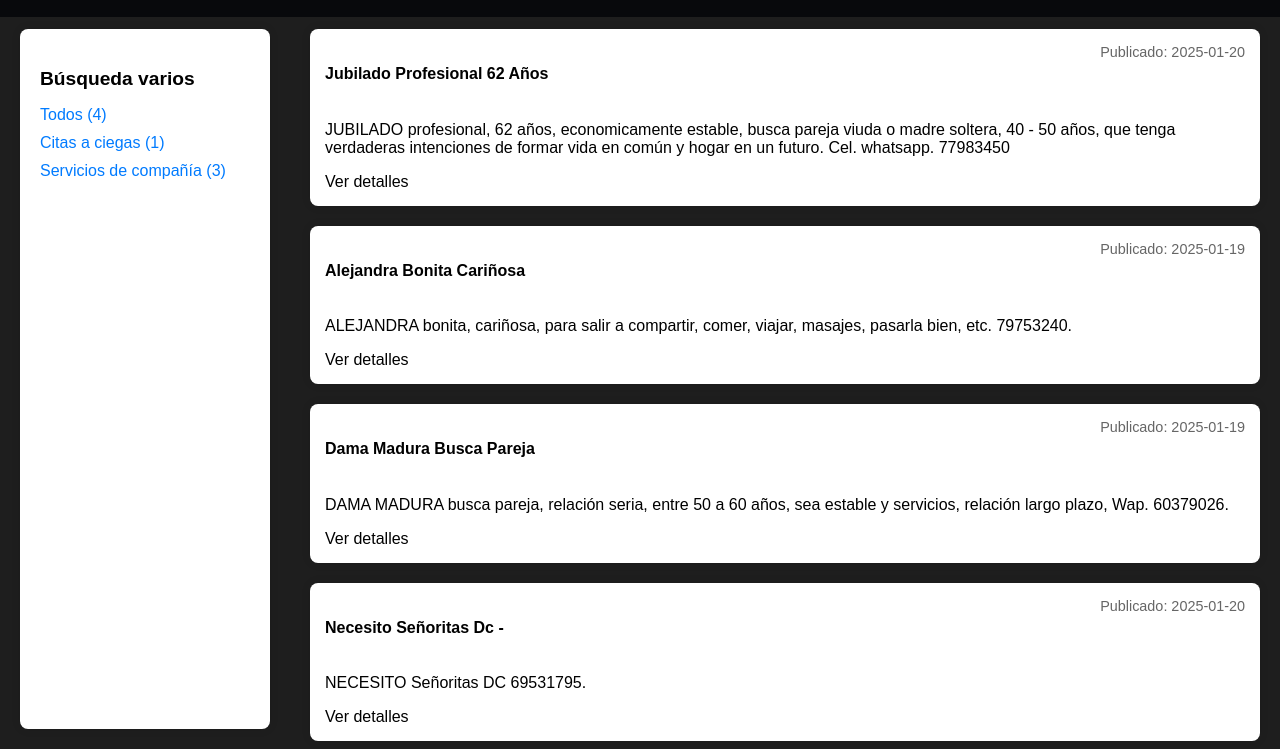
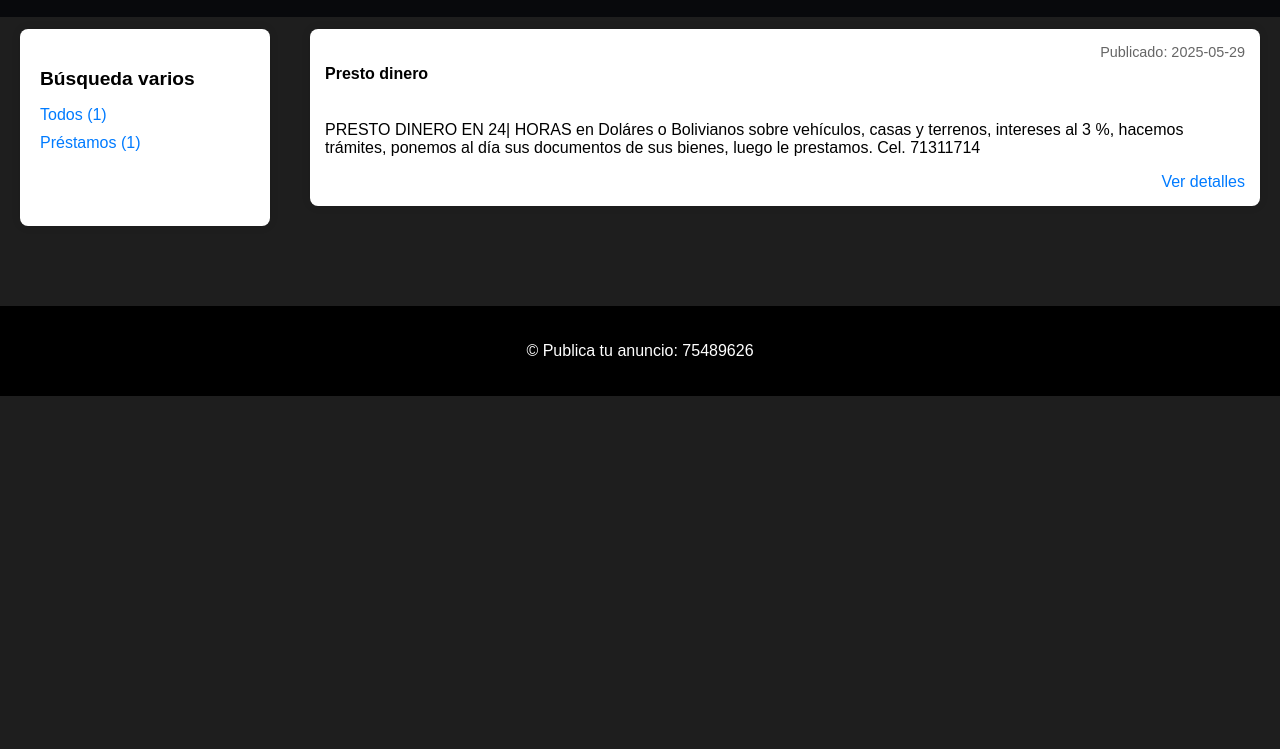
Before and after one commit to gunnartropic/tiendavillatunari, a plain HTML site: page todoloquebuscas/varios/varios.html in a window 1280 px wide. Shown: the part 51-800 px from the top of the page. Drawn offline with Linux system fonts and the light colour scheme.

Commit message:
Actualización de anuncios y tipos desde la base de datos

```diff
--- a/todoloquebuscas/varios/trab.js
+++ b/todoloquebuscas/varios/trab.js
@@ -6,10 +6,8 @@ document.addEventListener('DOMContentLoaded', () => {
     const allJobs = document.querySelectorAll('.job').length;
     document.getElementById('all-count').textContent = `(${allJobs})`;
      // aquí se agregan los nuevos tipos
-const Citas_a_ciegasJobs = document.querySelectorAll('.job.Citas_a_ciegas').length;
-document.getElementById('Citas_a_ciegas-count').textContent = `(${Citas_a_ciegasJobs})`;
-const Servicios_de_compañíaJobs = document.querySelectorAll('.job.Servicios_de_compañía').length;
-document.getElementById('Servicios_de_compañía-count').textContent = `(${Servicios_de_compañíaJobs})`;
+const PréstamosJobs = document.querySelectorAll('.job.Préstamos').length;
+document.getElementById('Préstamos-count').textContent = `(${PréstamosJobs})`;
 // fin de los nuevos tipos
   }
 
--- a/todoloquebuscas/varios/varios.html
+++ b/todoloquebuscas/varios/varios.html
@@ -30,8 +30,7 @@
                 <ul>
                     <li><a href="#" onclick="filterJobs('all')">Todos <span id="all-count"></span></a></li>
                       <!-- inicio de filtros -->
-<li><a href="#" onclick="filterJobs('Citas_a_ciegas')">Citas a ciegas <span id="Citas_a_ciegas-count"></span></a></li>
-<li><a href="#" onclick="filterJobs('Servicios_de_compañía')">Servicios de compañía <span id="Servicios_de_compañía-count"></span></a></li>
+<li><a href="#" onclick="filterJobs('Préstamos')">Préstamos <span id="Préstamos-count"></span></a></li>
 <!-- fin de filtros -->
                 </ul>
             </div>
@@ -39,40 +38,15 @@
         <div class="content">
               <!-- aquí deben introducirse los anuncios -->
 
-            <div class="job Citas_a_ciegas">
+            <div class="job Préstamos">
             <div class="job-header">
-            <h4>Jubilado Profesional 62 Años</h4>
-            <span class="job-date">Publicado: 2025-01-20</span>
+            <h4>Presto dinero</h4>
+            <span class="job-date">Publicado: 2025-05-29</span>
             </div>
-            <p>JUBILADO profesional, 62 años, economicamente estable, busca pareja viuda o madre soltera, 40 - 50 años, que tenga verdaderas intenciones de formar vida en común y hogar en un futuro. Cel. whatsapp. 77983450</p>
-            <a href="" class="job-details">Ver detalles</a>
+            <p>PRESTO DINERO EN 24| HORAS en Doláres o Bolivianos sobre vehículos, casas y terrenos, intereses al 3 %, hacemos trámites, ponemos al día sus documentos de sus bienes, luego le prestamos. Cel. 71311714</p>
+            <div class="job-link">
+            <a href="https://clasificados.eldeber.com.bo/te-aviso?page=1" class="job-details">Ver detalles</a>
             </div>
-
-            <div class="job Servicios_de_compañía">
-            <div class="job-header">
-            <h4>Alejandra Bonita Cariñosa </h4>
-            <span class="job-date">Publicado: 2025-01-19</span>
-            </div>
-            <p>ALEJANDRA bonita, cariñosa, para salir a compartir, comer, viajar, masajes, pasarla bien, etc. 79753240.</p>
-            <a href="" class="job-details">Ver detalles</a>
-            </div>
-
-            <div class="job Servicios_de_compañía">
-            <div class="job-header">
-            <h4>Dama Madura Busca Pareja</h4>
-            <span class="job-date">Publicado: 2025-01-19</span>
-            </div>
-            <p>DAMA MADURA busca pareja, relación seria, entre 50 a 60 años, sea estable y servicios, relación largo plazo, Wap. 60379026.</p>
-            <a href="" class="job-details">Ver detalles</a>
-            </div>
-
-            <div class="job Servicios_de_compañía">
-            <div class="job-header">
-            <h4>Necesito Señoritas Dc -</h4>
-            <span class="job-date">Publicado: 2025-01-20</span>
-            </div>
-            <p>NECESITO Señoritas DC 69531795.</p>
-            <a href="" class="job-details">Ver detalles</a>
             </div>
 
 <!-- fin de anuncios -->
```
